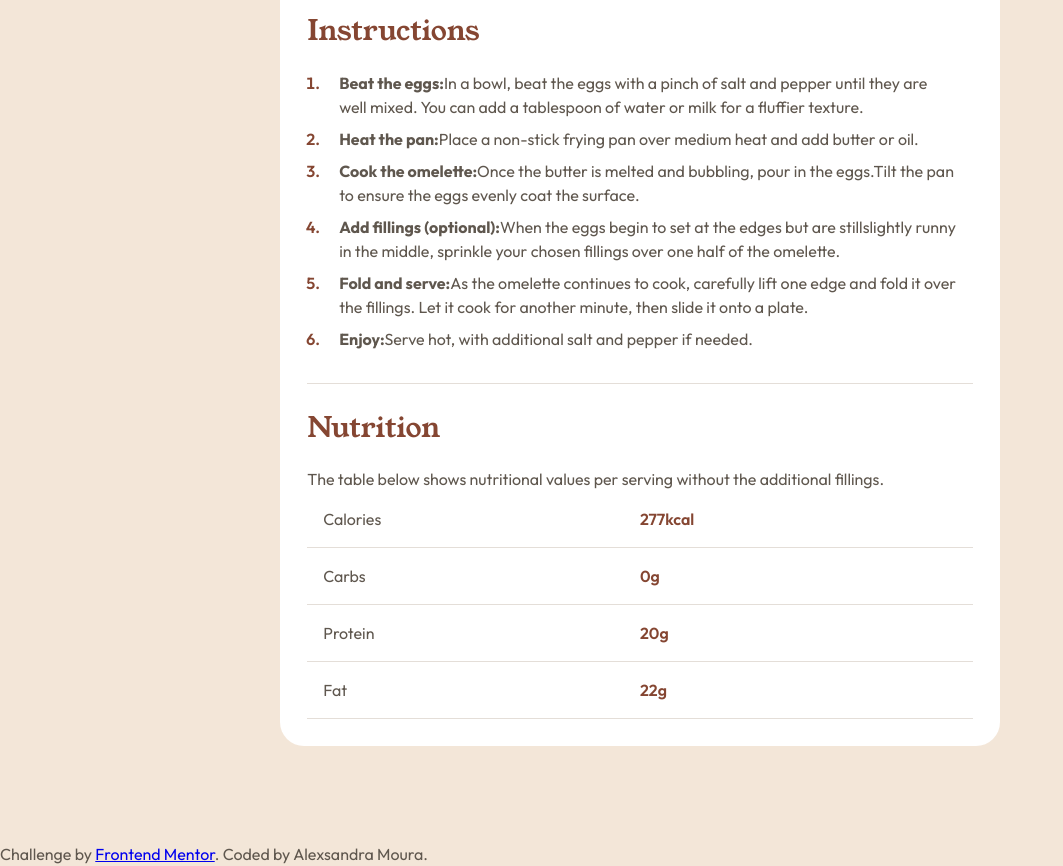
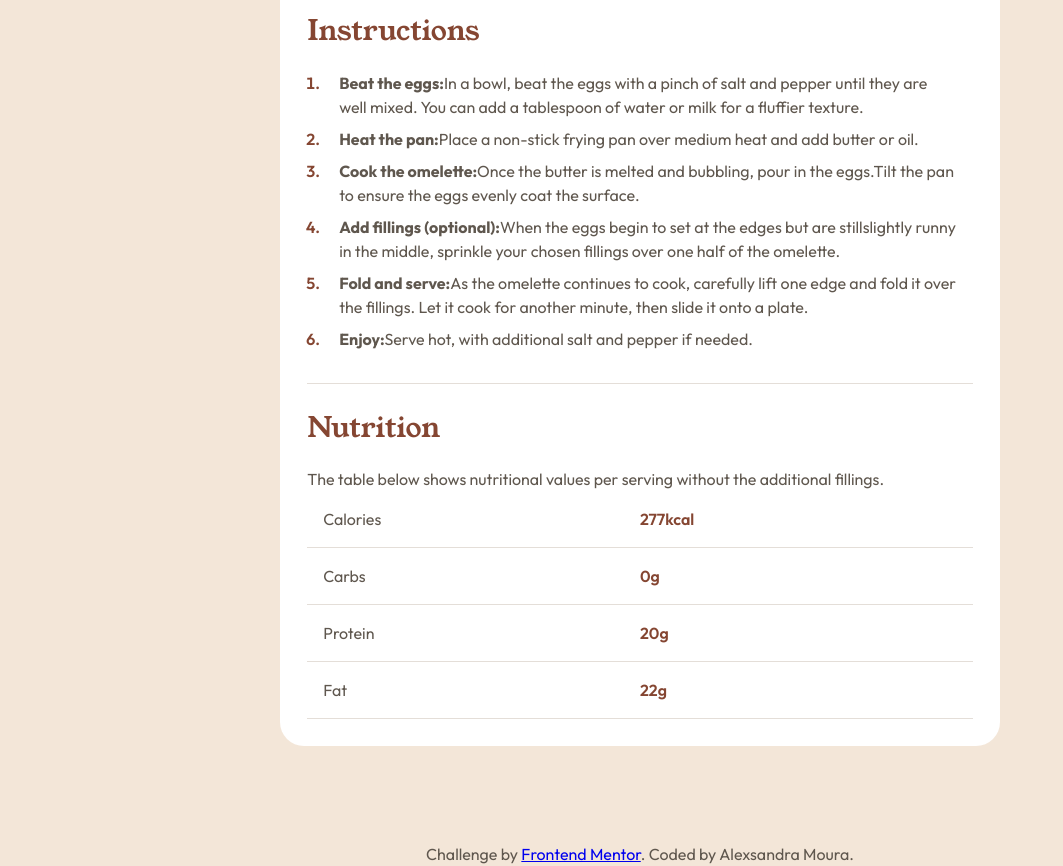
Before and after one commit to alexsafnmoura/Recipe-Page, a plain HTML site: page design/index.html in a window 1280 px wide. Shown: the part 1094-1960 px from the top of the page, without its empty margins (0-1063 px from the left). Drawn offline with Linux system fonts and the light colour scheme.

Commit message:
Update style.css

```diff
--- a/design/style.css
+++ b/design/style.css
@@ -164,3 +164,7 @@ tr {
         font-size: 2.5rem;
     }
 }
+
+.attibution{
+    text-align: center;
+}
```
